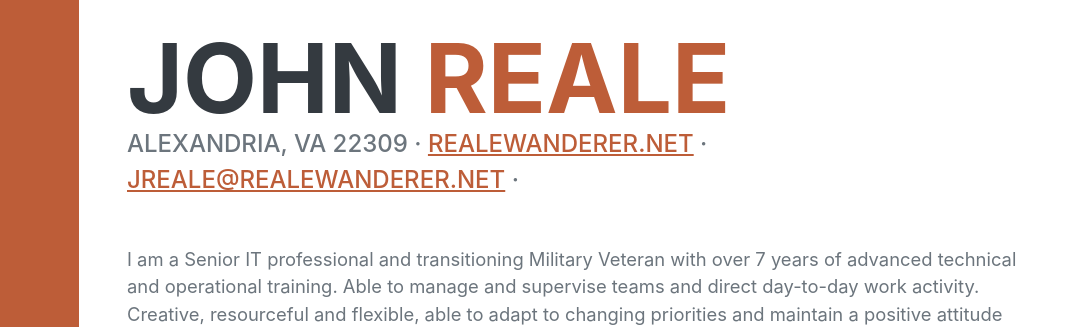
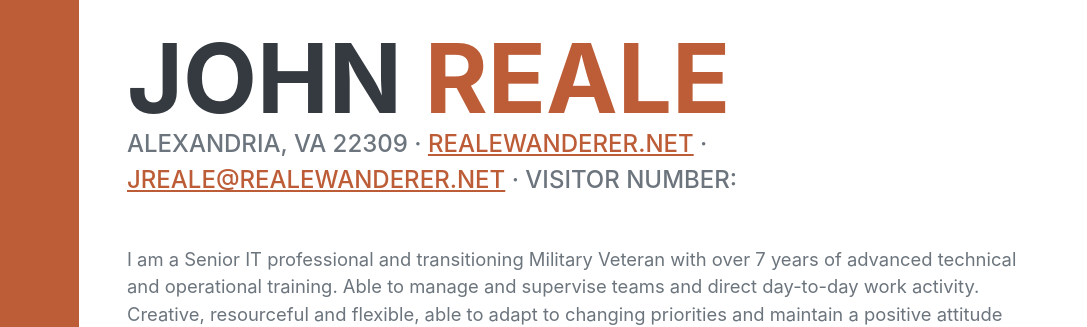
Before and after one commit to JRFour/CRC_IaC, a plain HTML site: page website/index.html in a window 1280 px wide. Shown: the part 155-482 px from the top of the page, 193-1280 px from the left. Drawn offline with Linux system fonts and the light colour scheme; no server answers; a web font is replaced by a local one.

Commit message:
Update visitor counter

```diff
--- a/website/index.html
+++ b/website/index.html
@@ -53,11 +53,11 @@
                         <span class="text-primary">Reale</span>
                     </h1>
                     <div class="subheading mb-5">
-                        ALexandria, VA 22309 ·
+                        Alexandria, VA 22309 ·
                         <a href="https://realewanderer.net">realewanderer.net</a>
                         ·
                         <a href="mailto:jreale@realewanderer.net">jreale@realewanderer.net</a>
-                        ·
+                        · Visitor Number:
                         <span id="visitor_counter" />
                     </div>
                     <p class="lead mb-5">I am a Senior IT professional and transitioning Military Veteran with over 7 years of advanced technical and operational training. Able to manage and supervise teams and direct day-to-day work activity. Creative, resourceful and flexible, able to adapt to changing priorities and maintain a positive attitude and strong work ethic, with a strong familiarity with Linux, SharePoint, Python, and Proxmox.</p>
```
